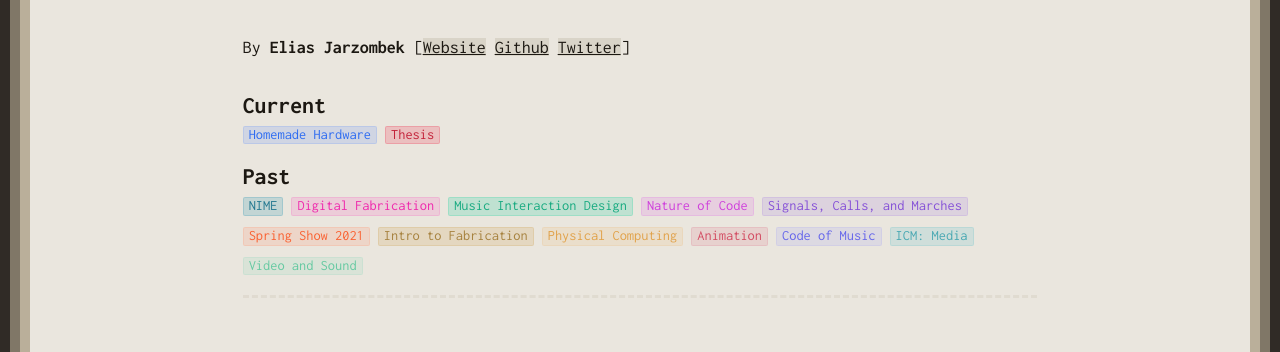
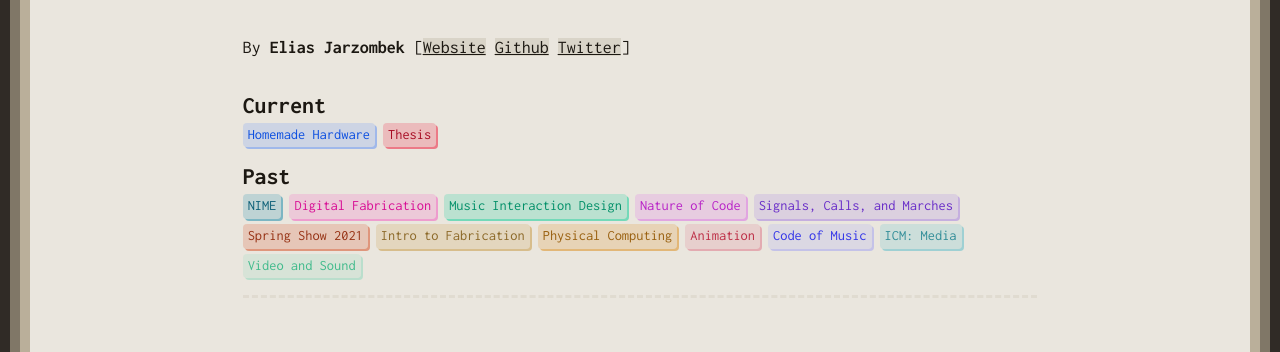
Before and after one commit to ejarzo/itp-blog, a Gatsby site: page / in a window 1280 px wide. Shown: the part 132-484 px from the top of the page. Built offline with nearby package versions, Linux system fonts and the light colour scheme; Gatsby itself is replaced by a stand-in of ours; some packages are replaced by stand-ins of ours; a web font is replaced by a local one.

Commit message:
update tags style

```diff
--- a/global.css
+++ b/global.css
@@ -116,12 +116,12 @@ h2 {
 }
 
 .tag {
-  font-weight: bold;
-  opacity: 0.9;
+  /* font-weight: bold; */
+  /* opacity: 0.9; */
 }
 
 .tag:hover {
-  opacity: 1;
+  font-weight: bold !important;
 }
 
 .font--monospace {
--- a/src/components/tagsList.js
+++ b/src/components/tagsList.js
@@ -5,16 +5,17 @@ import { rhythm, scale } from '../utils/typography';
 import { Link } from 'gatsby';
 
 const getStyle = (tag) => ({
-  color: Color(TAGS[tag].color).darken(0.2),
-  padding: '1px 5px',
+  color: Color(TAGS[tag].color).darken(0.3),
+  padding: '5px 5px',
   lineHeight: 1,
-  borderRadius: 2,
+  borderRadius: 4,
   background: `${Color(TAGS[tag].color).fade(0.8)}`,
   marginRight: 8,
   fontWeight: 'normal',
   textDecoration: 'none',
   display: 'inline-block',
-  border: `1px solid ${Color(TAGS[tag].color).fade(0.8)}`,
+  // border: `1px solid ${Color(TAGS[tag].color).fade(0.8)}`,
+  boxShadow: `2px 2px 0 ${Color(TAGS[tag].color).fade(0.5)}`,
   fontSize: '0.8em',
 });
 
--- a/src/utils/tags.js
+++ b/src/utils/tags.js
@@ -1,5 +1,5 @@
 export const TAGS = {
-  PHYSICAL_COMPUTING: { label: 'Physical Computing', color: '#eabb79' },
+  PHYSICAL_COMPUTING: { label: 'Physical Computing', color: '#db8915' },
   CODE_OF_MUSIC: { label: 'Code of Music', color: '#9fa0f4' },
   VIDEO_AND_SOUND: { label: 'Video and Sound', color: '#8cd8bb' },
   ANIMATION: { label: 'Animation', color: '#dd7385' },
@@ -22,7 +22,7 @@ export const TAGS = {
   },
   SPRING_SHOW_21: {
     label: `Spring Show 2021`,
-    color: '#fc8a67',
+    color: '#d6481d',
   },
   DIGIFAB: {
     label: `Digital Fabrication`,
```
